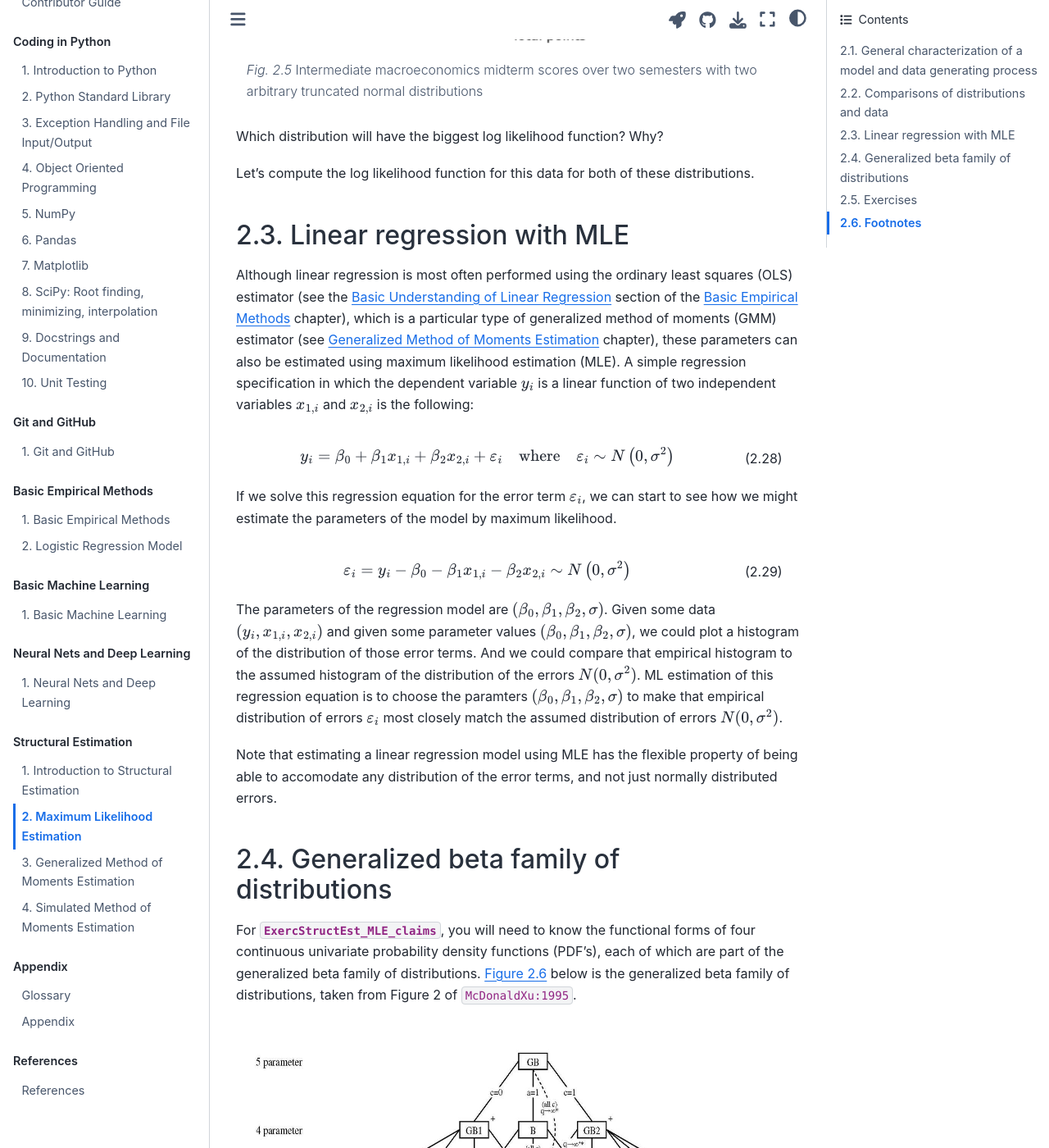
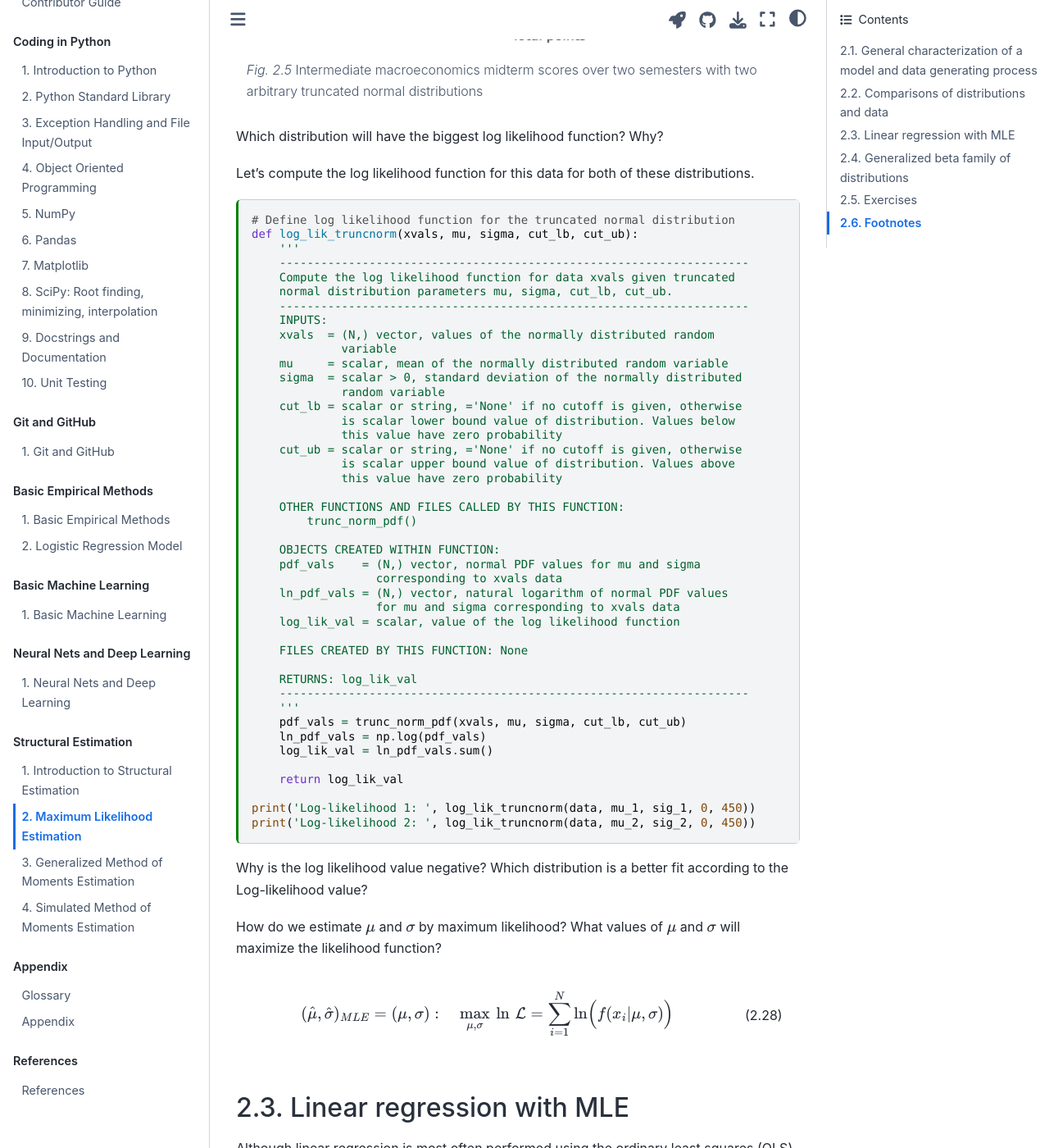
Before and after one commit to OpenSourceEcon/CompMethods, a Jupyter Book: the page built from docs/book/struct_est/MLE.md, in a window 1280 px wide and 1400 px high, scrolled down 6075 px. Shown: the whole window at 82% size. Built offline with Jupyter Book 1.0.4 settings and Sphinx 7.4.7 and the Sphinx Book theme 1.1.4, drawn with Linux system fonts in a browser that asks for light colours; comment, search, counter and statistics services are not loaded; cross-references to code outside the pages are shown as plain code; some of the changed text lies outside the part shown.

Commit message:
Updated MLE.md

````diff
--- a/docs/book/struct_est/MLE.md
+++ b/docs/book/struct_est/MLE.md
@@ -248,6 +248,63 @@ Which distribution will have the biggest log likelihood function? Why?
 
 Let's compute the log likelihood function for this data for both of these distributions.
 
+```{code-cell} ipython3
+:tags: []
+
+# Define log likelihood function for the truncated normal distribution
+def log_lik_truncnorm(xvals, mu, sigma, cut_lb, cut_ub):
+    '''
+    --------------------------------------------------------------------
+    Compute the log likelihood function for data xvals given truncated
+    normal distribution parameters mu, sigma, cut_lb, cut_ub.
+    --------------------------------------------------------------------
+    INPUTS:
+    xvals  = (N,) vector, values of the normally distributed random
+             variable
+    mu     = scalar, mean of the normally distributed random variable
+    sigma  = scalar > 0, standard deviation of the normally distributed
+             random variable
+    cut_lb = scalar or string, ='None' if no cutoff is given, otherwise
+             is scalar lower bound value of distribution. Values below
+             this value have zero probability
+    cut_ub = scalar or string, ='None' if no cutoff is given, otherwise
+             is scalar upper bound value of distribution. Values above
+             this value have zero probability
+
+    OTHER FUNCTIONS AND FILES CALLED BY THIS FUNCTION:
+        trunc_norm_pdf()
+
+    OBJECTS CREATED WITHIN FUNCTION:
+    pdf_vals    = (N,) vector, normal PDF values for mu and sigma
+                  corresponding to xvals data
+    ln_pdf_vals = (N,) vector, natural logarithm of normal PDF values
+                  for mu and sigma corresponding to xvals data
+    log_lik_val = scalar, value of the log likelihood function
+
+    FILES CREATED BY THIS FUNCTION: None
+
+    RETURNS: log_lik_val
+    --------------------------------------------------------------------
+    '''
+    pdf_vals = trunc_norm_pdf(xvals, mu, sigma, cut_lb, cut_ub)
+    ln_pdf_vals = np.log(pdf_vals)
+    log_lik_val = ln_pdf_vals.sum()
+
+    return log_lik_val
+
+print('Log-likelihood 1: ', log_lik_truncnorm(data, mu_1, sig_1, 0, 450))
+print('Log-likelihood 2: ', log_lik_truncnorm(data, mu_2, sig_2, 0, 450))
+```
+
+Why is the log likelihood value negative? Which distribution is a better fit according to the Log-likelihood value?
+
+How do we estimate $\mu$ and $\sigma$ by maximum likelihood? What values of $\mu$ and $\sigma$ will maximize the likelihood function?
+
+```{math}
+    :label: EqMLE_DistData_maxprob
+    (\hat{\mu},\hat{\sigma})_{MLE} = (\mu, \sigma):\quad \max_{\mu,\sigma}\:\ln\,\mathcal{L}=\sum_{i=1}^N\ln\Bigl(f(x_i|\mu,\sigma)\Bigr)
+```
+
 
 (SecMLE_LinReg)=
 ## Linear regression with MLE
````
